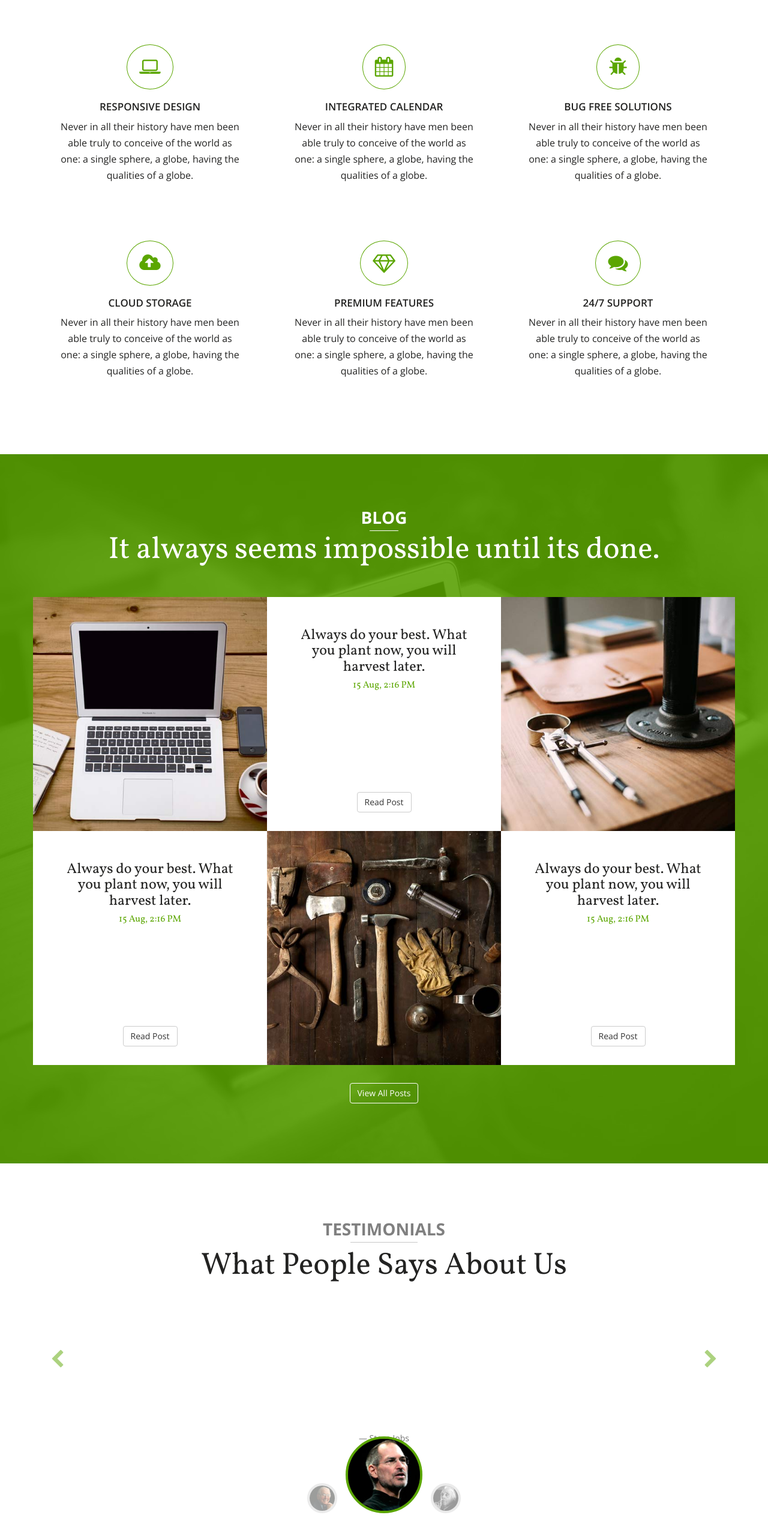
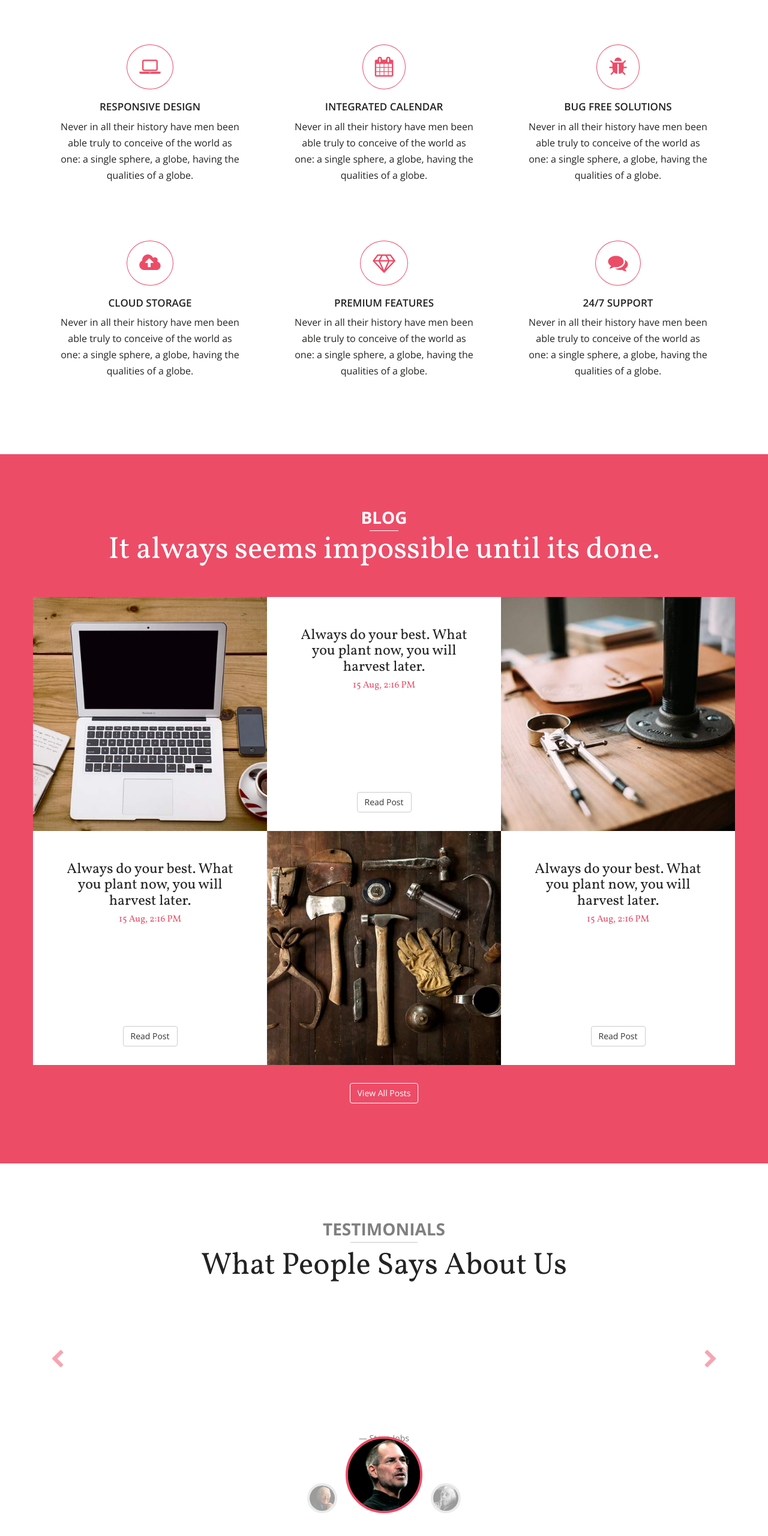
Before and after one commit to Rmili-Eya/SIte-web-avec-Template, a plain HTML site: page index.html in a window 1280 px wide. Shown: the part 1912-4472 px from the top of the page at 60% size. Drawn offline with nearby package versions, Linux system fonts and the light colour scheme.

Commit message:
3éme commit

```diff
--- a/css/custom.css
+++ b/css/custom.css
@@ -457,11 +457,11 @@ h2 {
 	margin-top: 30px;
 }
 .services-sec .services-container i {
-	border: 1px solid #5BA600;
+	border: 1px solid #ED4C67;
 	border-radius: 50%;
 	font-size: 33px;
 	padding: 20px;
-	color: #5BA600
+	color: #ED4C67
 }
 .service-block {
 	margin-bottom: 60px;
@@ -493,7 +493,7 @@ h2 {
 /* -----------Blog Sec---------- */
 
 .blog-sec::before {
-	background: rgba(91,166,0,0.85);
+	background: #ED4C67;
 	position: absolute;
 	width: 100%;
 	height: 100%;
@@ -538,7 +538,7 @@ h2 {
 }
 .blog-sec h3 small {
 	display: block;
-	color: #5BA600;
+	color: #ED4C67;
 	margin-top: 10px;
 }
 .blog-sec p {
@@ -618,7 +618,7 @@ h2 {
 	width: 128px;
 	height: 128px;
 	border-radius: 100px;
-	border-color: #5BA600;
+	border-color: #ED4C67;
 	opacity: 1;
 	overflow: hidden;
 }
@@ -636,7 +636,7 @@ h2 {
 	margin-right: 10px;
 }
 .testimonial-sec i {
-	color: #5BA600
+	color: #ED4C67
 }
 
 /* -----------Contact Sec---------- */
@@ -690,7 +690,7 @@ h2 {
 	margin-top: 60px;
 }
 footer {
-	background: #5BA600;
+	background: #ED4C67;
 	float: left;
 	width: 100%;
 	color: #fff;
```
